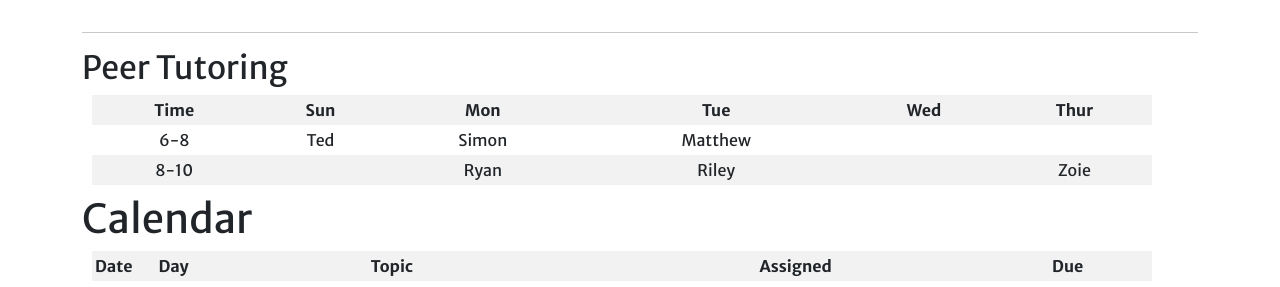
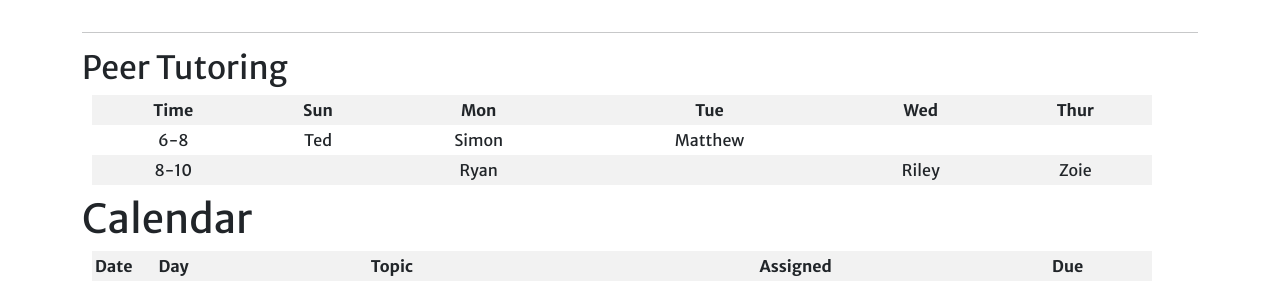
Before and after one commit to Hendrix-CS/csci151, a Jekyll site: the page built from index.md, in a window 1280 px wide and 900 px high, scrolled down 1441 px. Shown: the part 157-444 px from the top of the window. Built offline with Jekyll 4.4.1, drawn with Linux system fonts in a browser that asks for light colours; a script that is not in the unit is left out; our own code applies the rules of GitHub Pages for plain Markdown files.

Commit message:
Updating TA hours

```diff
--- a/index.md
+++ b/index.md
@@ -37,7 +37,7 @@ Upon completing this course, our goal is for you to be able to:
 | Time | Sun | Mon | Tue | Wed | Thur |
 |:----:|:---:|:-----:|:----:|:----:|:----:|
 |6-8	|Ted	|Simon	|Matthew |  |  |
-|8-10	| 	| Ryan | Riley | |Zoie |
+|8-10	| 	| Ryan | | Riley |Zoie |
 
 # <a name="calendar">Calendar</a>
 
```
